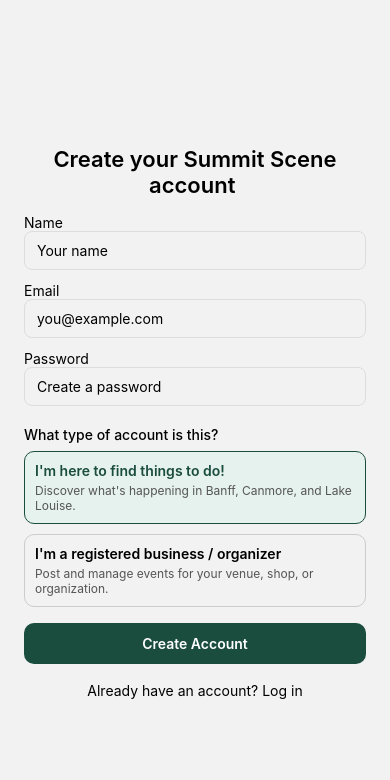
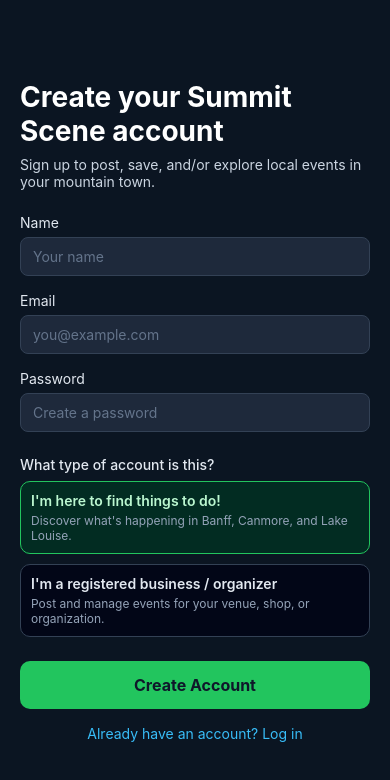
Before and after one commit to RachelKennedy09/Summit-Scene-Mobile-App, a React Native app: screen /Register in a window 390 px wide. Shown: the top 780 px of the page. Built offline with nearby package versions, Linux system fonts and the light colour scheme.

Commit message:
feat(register): enhance registration screen with subtitle and improved button states

```diff
--- a/screens/RegisterScreen.js
+++ b/screens/RegisterScreen.js
@@ -65,6 +65,10 @@
       <TouchableWithoutFeedback onPress={Keyboard.dismiss}>
         <View style={styles.inner}>
           <Text style={styles.title}>Create your Summit Scene account </Text>
+          <Text style={styles.subtitle}>
+            Sign up to post, save, and/or explore local events in your mountain
+            town.
+          </Text>
 
           {/* Name */}
           <View style={styles.inputGroup}>
@@ -74,6 +78,7 @@
               value={name}
               onChangeText={setName}
               placeholder="Your name"
+              placeholderTextColor="#64748b"
             />
           </View>
 
@@ -85,6 +90,7 @@
               value={email}
               onChangeText={setEmail}
               placeholder="you@example.com"
+              placeholderTextColor="#64748b"
               autoCapitalize="none"
               keyboardType="email-address"
             />
@@ -98,6 +104,7 @@
               value={password}
               onChangeText={setPassword}
               placeholder="Create a password"
+              placeholderTextColor="#64748b"
               secureTextEntry
             />
           </View>
@@ -145,15 +152,23 @@
 
           {/* Sign up button*/}
 
-          <Pressable style={styles.button} onPress={handleRegister}>
-            <Text style={styles.buttonText}>Create Account</Text>
+          <Pressable
+            style={[
+              styles.button,
+              (isSubmitting || isAuthLoading) && styles.buttonDisabled,
+            ]}
+            onPress={handleRegister}
+            disabled={isSubmitting || isAuthLoading}
+          >
+            <Text style={styles.buttonText}>
+              {isSubmitting || isAuthLoading
+                ? "Creating account..."
+                : "Create Account"}
+            </Text>
           </Pressable>
-
-          <Pressable onPress={() => navigation.goBack()}>
+          <Pressable onPress={() => navigation.navigate("Login")}>
             <Text style={styles.linkText}>Already have an account? Log in</Text>
           </Pressable>
-
-          {/* will wire navigation later */}
         </View>
       </TouchableWithoutFeedback>
     </KeyboardAvoidingView>
@@ -165,27 +180,46 @@
 const styles = StyleSheet.create({
   container: {
     flex: 1,
-    padding: 24,
-    justifyContent: "center",
+    backgroundColor: "#0b1522", // dark mountain-night background
+  },
+  inner: {
+    flex: 1,
+    paddingHorizontal: 20,
+    paddingTop: 80,
   },
   title: {
-    fontSize: 22,
-    fontWeight: "600",
+    fontSize: 28,
+    fontWeight: "700",
+    color: "#ffffff",
+    marginBottom: 8,
+  },
+  subtitle: {
+    fontSize: 14,
+    color: "#cbd5e1",
+    marginBottom: 24,
+  },
+  inputGroup: {
     marginBottom: 16,
-    textAlign: "center",
+  },
+  label: {
+    color: "#e2e8f0",
+    marginBottom: 6,
+    fontSize: 14,
   },
   input: {
-    borderWidth: 1,
-    borderColor: "#ddd",
+    backgroundColor: "#1e293b",
     borderRadius: 8,
     paddingHorizontal: 12,
     paddingVertical: 10,
-    marginBottom: 12,
+    color: "#e2e8f0",
+    borderWidth: 1,
+    borderColor: "#334155",
   },
   sectionLabel: {
     marginTop: 8,
     marginBottom: 8,
     fontWeight: "500",
+    color: "#e2e8f0",
   },
   roleColumn: {
     gap: 10,
@@ -193,38 +227,46 @@
   },
   roleOption: {
     borderWidth: 1,
-    borderColor: "#ccc",
+    borderColor: "#334155",
     borderRadius: 10,
     padding: 10,
+    backgroundColor: "#020617",
   },
   roleOptionSelected: {
-    borderColor: "#1B4D3E", // mountain-y deep green vibe (roughly)
-    backgroundColor: "#E6F2ED",
+    borderColor: "#22c55e",
+    backgroundColor: "#022c22",
   },
   roleTitle: {
     fontWeight: "600",
     marginBottom: 4,
+    color: "#e2e8f0",
   },
   roleTitleSelected: {
-    color: "#1B4D3E",
+    color: "#bbf7d0",
   },
   roleSubtitle: {
     fontSize: 12,
-    color: "#555",
+    color: "#94a3b8",
   },
   button: {
-    backgroundColor: "#1B4D3E",
-    paddingVertical: 12,
+    marginTop: 8,
+    backgroundColor: "#22c55e",
+    paddingVertical: 14,
     borderRadius: 10,
     alignItems: "center",
-    marginBottom: 10,
+  },
+  buttonDisabled: {
+    opacity: 0.7,
   },
   buttonText: {
-    color: "#fff",
-    fontWeight: "600",
+    color: "#0f172a",
+    fontWeight: "700",
+    fontSize: 16,
   },
   linkText: {
+    marginTop: 16,
+    color: "#38bdf8",
     textAlign: "center",
-    marginTop: 8,
+    fontSize: 14,
   },
 });
```
